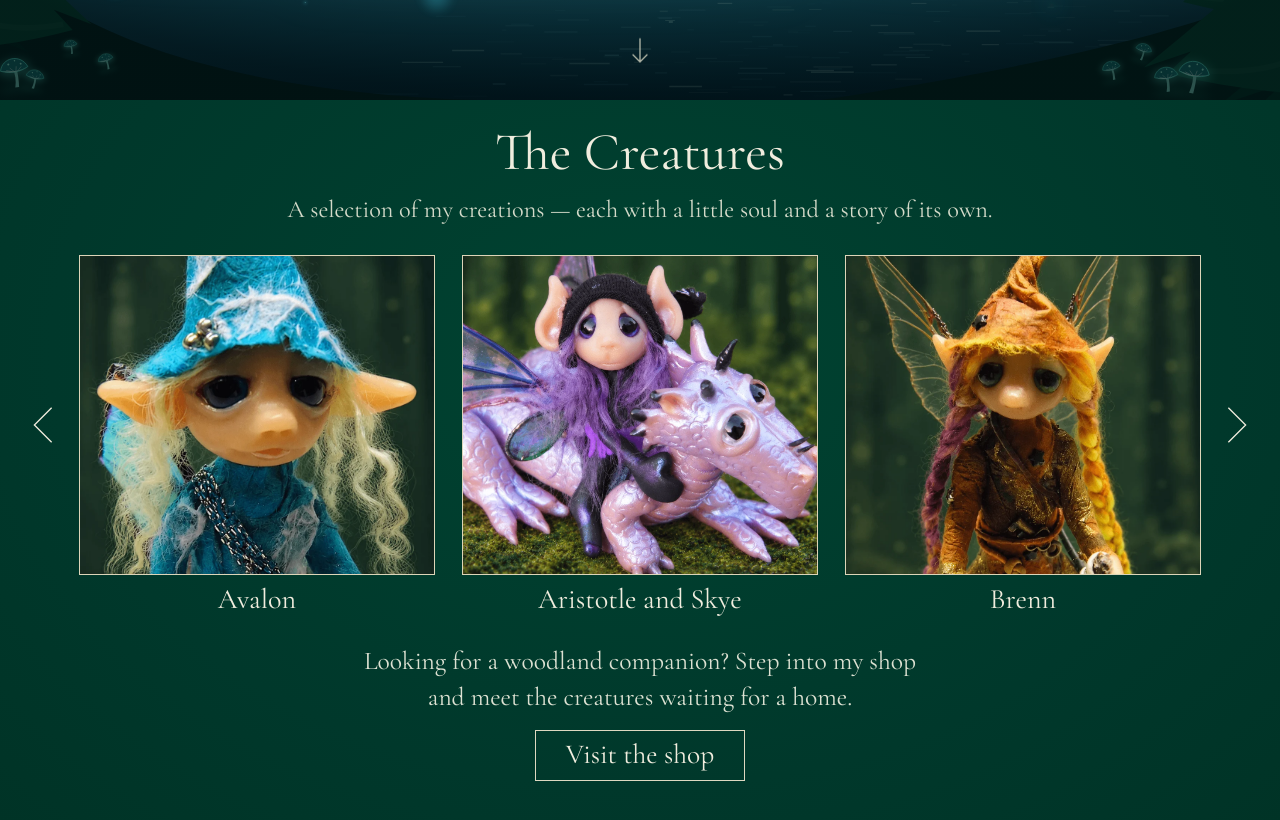
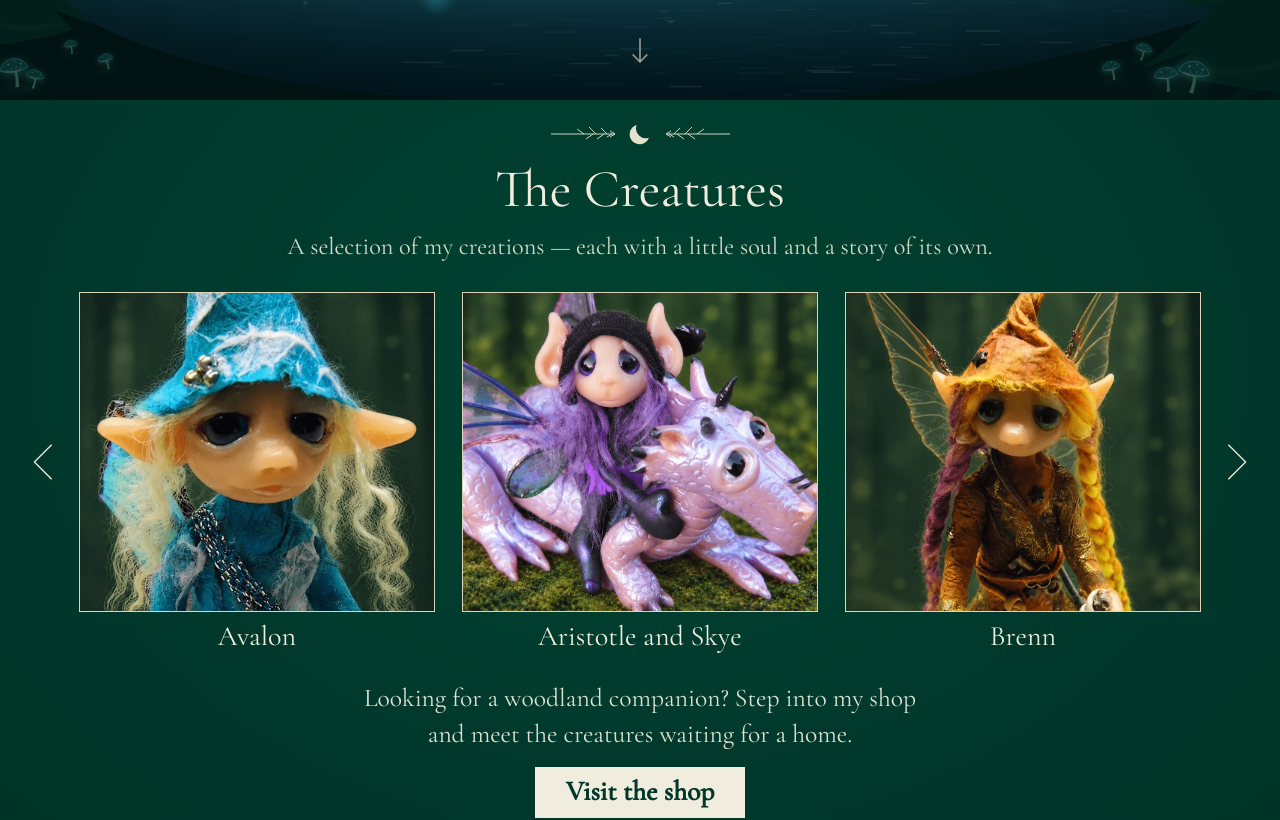
Before and after one commit to Hopenessa/Woodland_Kreatures, a React (Vite) app: page / in a window 1280 px wide. Shown: the part 700-1520 px from the top of the page. Built offline with nearby package versions, Linux system fonts and the light colour scheme.

Commit message:
Little changes for button and creatures component

```diff
--- a/src/components/Creatures/Creatures.styles.ts
+++ b/src/components/Creatures/Creatures.styles.ts
@@ -1,4 +1,5 @@
 import styled from "styled-components";
+import { LinkButton } from "../Shared/Button";
 export const CreaturesSection = styled.section`
   padding: 21px 0 44px;
   background: radial-gradient(
@@ -136,3 +137,14 @@ export const Invitation = styled.p`
   font-size: clamp(20px, 2vw, 26px);
   line-height: 1.4;
 `;
+
+export const SectionDivider = styled.div`
+  margin: 0 auto 12px;
+`;
+export const ShopButton = styled(LinkButton)`
+  font-weight: 600;
+  background: #f0edde;
+  color: #00382b;
+  border-color: #f0edde;
+  &:hover { background: #fff6dd; color: #00382b; border-color: #fff6dd; }
+`;
--- a/src/components/Creatures/Creatures.tsx
+++ b/src/components/Creatures/Creatures.tsx
@@ -1,6 +1,6 @@
 import { useCallback, useEffect, useRef, useState } from "react";
 import { Container } from "../Shared/Container";
-import { LinkButton } from "../Shared/Button";
+import WoodlandDivider from "../Shared/WoodlandDivider/WoodlandDivider";
 import ShopLink from "../Shared/ShopLink";
 import { useMediaQuery } from "../../hooks/useMediaQuery";
 import { creatures, type Creature } from "./creatures.data";
@@ -8,6 +8,8 @@ import ImageViewer from "./ImageViewer/ImageViewer";
 import {
   CreaturesSection,
   Title,
+  SectionDivider,
+  ShopButton,
   Introduction,
   Invitation,
   Gallery,
@@ -132,6 +134,7 @@ export default function Creatures() {
   return (
     <CreaturesSection id="creatures">
       <Container>
+        <SectionDivider><WoodlandDivider /></SectionDivider>
         <Title>The Creatures</Title>
         <Introduction>
           A selection of my creations — each with a little soul and a story of
@@ -234,7 +237,7 @@ export default function Creatures() {
             Looking for a woodland companion? Step into my shop and meet the
             creatures waiting for a home.
           </Invitation>
-          <LinkButton as={ShopLink}>Visit the shop</LinkButton>
+          <ShopButton as={ShopLink}>Visit the shop</ShopButton>
         </Controls>
       </Container>
       {selected && (
--- a/src/components/Preview/Preview.tsx
+++ b/src/components/Preview/Preview.tsx
@@ -11,25 +11,7 @@ import {
   HeroButton,
   ScrollHint,
 } from "./Preview.styles";
-import Moon from "../Shared/Moon";
-function Branch() {
-  return (
-    <svg
-      width="67"
-      height="20"
-      viewBox="0 0 67 20"
-      fill="none"
-      aria-hidden="true"
-    >
-      <path
-        d="M0 10h64M33 10l-7-5m16 5-7 5m10-5-7-7m15 7-7 5m10-5-6-6m11 6-5 3"
-        stroke="currentColor"
-        strokeWidth=".9"
-      />
-      <path d="m59 7 5 3-5 3" stroke="currentColor" strokeWidth=".9" />
-    </svg>
-  );
-}
+import WoodlandDivider from "../Shared/WoodlandDivider/WoodlandDivider";
 export default function Preview() {
   const scene = useRef<HTMLElement>(null);
   const [assetsReady, setAssetsReady] = useState(false);
@@ -87,13 +69,7 @@ export default function Preview() {
           <br />
           things live
         </Title>
-        <Ornament>
-          <Branch />
-          <Moon size={25} />
-          <span>
-            <Branch />
-          </span>
-        </Ornament>
+        <Ornament><WoodlandDivider /></Ornament>
         <Subtitle>Handcrafted art dolls &amp; woodland spirits</Subtitle>
         <Introduction>
           Inspired by forgotten forests and the quiet magic of nature, I create
--- /dev/null
+++ b/src/components/Shared/WoodlandDivider/WoodlandDivider.styles.ts
@@ -0,0 +1,11 @@
+import styled from "styled-components";
+export const Divider = styled.div`
+  display: flex;
+  align-items: center;
+  justify-content: center;
+  gap: 10px;
+  color: #e3e2cc;
+`;
+export const BranchIcon = styled.svg<{ $flipped?: boolean }>`
+  transform: ${({ $flipped }) => $flipped ? "scaleX(-1)" : "none"};
+`;
--- /dev/null
+++ b/src/components/Shared/WoodlandDivider/WoodlandDivider.tsx
@@ -0,0 +1,11 @@
+import Moon from "../Moon";
+import { Divider, BranchIcon } from "./WoodlandDivider.styles";
+function Branch({ flipped = false }: { flipped?: boolean }) {
+  return <BranchIcon $flipped={flipped} width="67" height="20" viewBox="0 0 67 20" fill="none" aria-hidden="true">
+    <path d="M0 10h64M33 10l-7-5m16 5-7 5m10-5-7-7m15 7-7 5m10-5-6-6m11 6-5 3" stroke="currentColor" strokeWidth=".9" />
+    <path d="m59 7 5 3-5 3" stroke="currentColor" strokeWidth=".9" />
+  </BranchIcon>;
+}
+export default function WoodlandDivider() {
+  return <Divider aria-hidden="true"><Branch /><Moon size={25} /><Branch flipped /></Divider>;
+}
```
